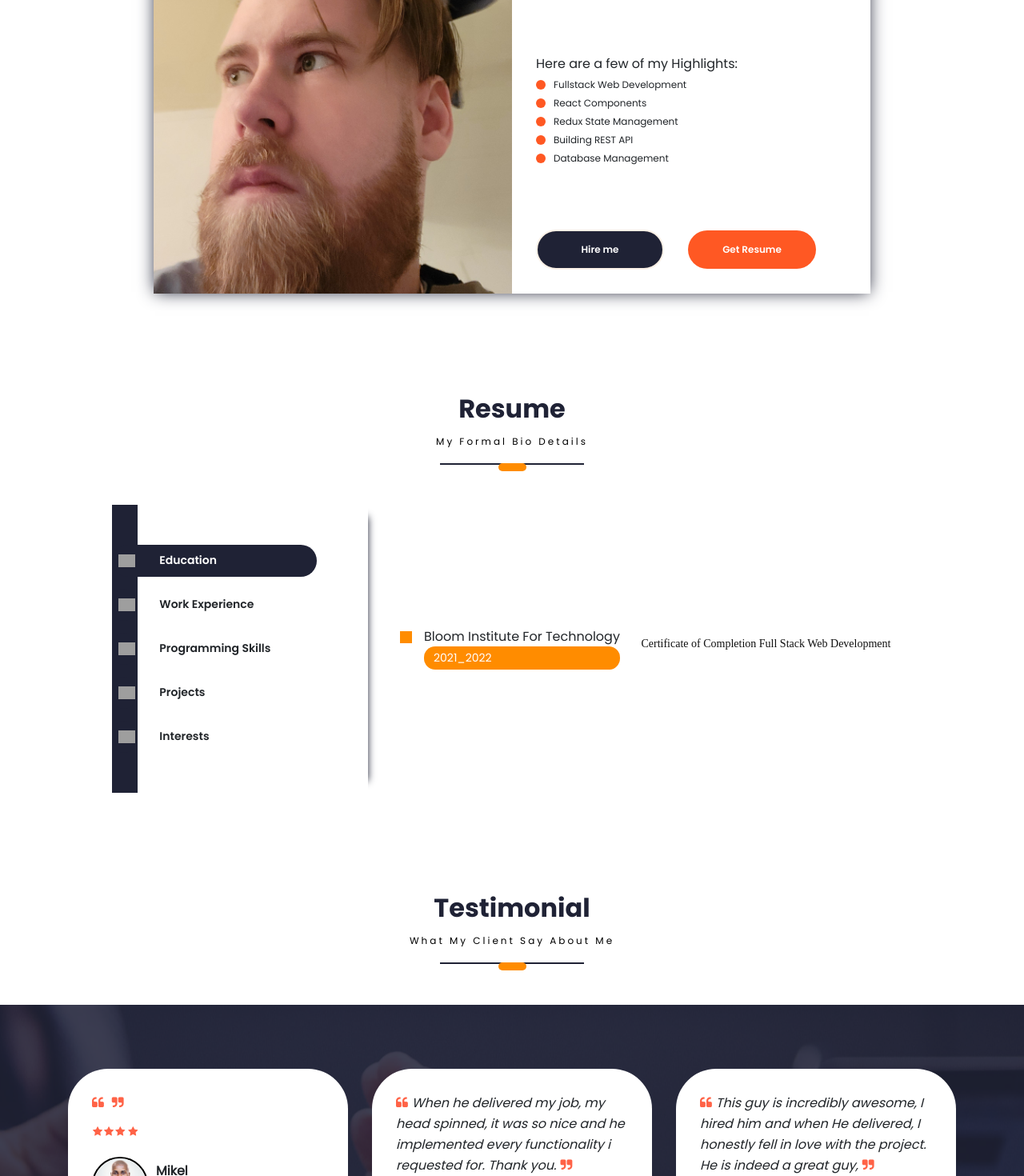
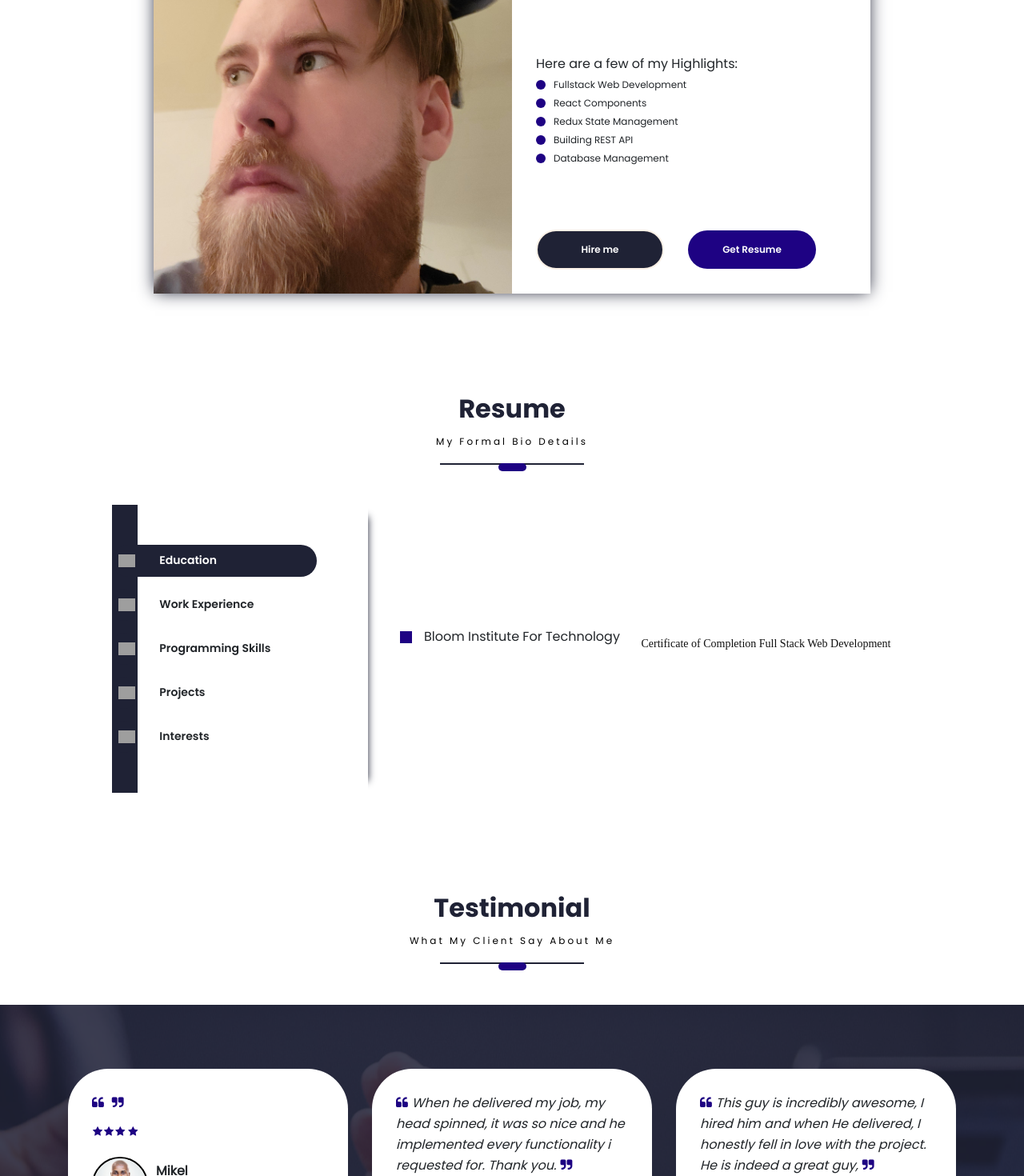
Before and after one commit to CodyAskew9/Cody-Askew, a React (Create React App) app in the folder cody-askew/: page / in a window 1280 px wide. Shown: the part 760-2230 px from the top of the page at 80% size. Built offline with nearby package versions, Linux system fonts and the light colour scheme; grey boxes are pictures that could not be loaded; the HTML template or start-up script is replaced by a standard one; a web font is replaced by a local one.

Commit message:
small color changes

```diff
--- a/cody-askew/package.json
+++ b/cody-askew/package.json
@@ -17,7 +17,6 @@
     "react-dom": "^18.0.0",
     "react-owl-carousel": "^2.3.3",
     "react-scripts": "^2.1.3",
-    "react-typical": "^0.1.3",
     "rxjs": "^7.5.5",
     "web-vitals": "^2.1.4"
   },
--- a/cody-askew/src/app.css
+++ b/cody-askew/src/app.css
@@ -6,8 +6,8 @@ root{
     --sea-green-extra-dark: #09BEAD;
     --sea-green-shadow: rgba(11, 190, 173,0.4);
     --header-hamburger-background : rgba(11, 190, 173,0.8);
-    --orange: #F57F17;
-    --dark-orange: #FF5823;
+    --orange: #1e0283;
+    --dark-orange: #1e0283;
     --orange-shadow: rgba(245, 127, 23,0.2);
     --white: #ffffff;
     --black: #333333;
--- a/cody-askew/src/components/AboutMe/AboutMe.css
+++ b/cody-askew/src/components/AboutMe/AboutMe.css
@@ -48,7 +48,7 @@
     height: 12px;
     width: 12px;
     margin: 0 10px 0 0;
-    background-color: #ff5823;
+    background-color: #1e0283;
     border-radius: 50%;
 }
 .about-me-options .highlighted-btn{
--- a/cody-askew/src/components/ContactMe/ContactMe.css
+++ b/cody-askew/src/components/ContactMe/ContactMe.css
@@ -65,7 +65,7 @@
   form p {
     text-align: center;
     margin-bottom: 10px;
-    color: #ff5823;
+    color: #1e0283;
     letter-spacing: 0.1rem;
     font-family: "Poppins Bold";
   }
@@ -104,7 +104,7 @@
     outline: none;
     width: 900px;
     color: rgb(230, 227, 227);
-    border: 2px solid #ff5823;
+    border: 2px solid #1e0283;
     font-size: 12px;
     border-radius: 19px;
     background-color: #1f2235;
--- a/cody-askew/src/components/Footer/Footer.css
+++ b/cody-askew/src/components/Footer/Footer.css
@@ -19,7 +19,7 @@
     height: 50px;
     color: aliceblue;
     font-size: 24px;
-    background-color: tomato;
+    background-color: #1e0283;
     border-radius: 10px;
     border: none;
   }
--- a/cody-askew/src/components/Home/Header/Header.css
+++ b/cody-askew/src/components/Home/Header/Header.css
@@ -36,7 +36,7 @@ header-option-separator{
     color: white;
 }
 .selected-header-option{
-    color: #ff5823;
+    color: #1e0283;
 }
 @media only screen and (max-width: 1110px){
     .header-parent{
--- a/cody-askew/src/components/Resume/Resume.css
+++ b/cody-askew/src/components/Resume/Resume.css
@@ -98,7 +98,7 @@
     height: 15px;
     width: 15px;
     top:5px;
-    background-color: darkorange;
+    background-color: #1e0283;
 }
 .resume-sub-heading{
     position: relative;
@@ -114,7 +114,7 @@
 
 }
 .heading-date{
-    background-color: darkorange;
+    background-color: d#1e0283;
     padding: 4px 12px;
     font-size: 14px;
     border-radius: 14px;
@@ -137,7 +137,7 @@
     position: relative;
     height: 15px;
     width: 70%;
-    background-color: darkorange;
+    background-color: #1e0283;
 }
 .skill-percentage .active-percentage{
     height: 15px;
@@ -148,7 +148,7 @@
 .skill-parent span{
     font-family: "Poppins Simibold";
     font-size: 16px;
-    color: darkorange;
+    color: #1e0283;
 }
 @media only screen and (max-width: 1110px){
     .resume-card{
--- a/cody-askew/src/components/Testimonial/Testimonial.css
+++ b/cody-askew/src/components/Testimonial/Testimonial.css
@@ -46,11 +46,11 @@
 }
 .testimonial-section .testi-item p .fa-quote-left {
   margin-right: 5px;
-  color: tomato;
+  color: #1e0283;
 }
 .testimonial-section .testi-item p .fa-quote-right {
   margin-left: 5px;
-  color: tomato;
+  color: #1e0283;
 }
 
 .testimonial-section .testi-comment .stars {
@@ -62,7 +62,7 @@
 }
 .testimonial-section .testi-comment .stars li i {
   font-size: 13px;
-  color: tomato;
+  color: #1e0283;
 }
 .testimonial-section .client-info {
   position: relative;
--- a/cody-askew/src/index.css
+++ b/cody-askew/src/index.css
@@ -108,7 +108,7 @@ body ::-webkit-scrollbar-thumb {
 
 .primary-btn:hover {
   color: aliceblue;
-  border: 2px solid #ff5823;
+  border: 2px solid #1e0283;
   background-color: #1f2235;
 }
 
@@ -116,7 +116,7 @@ body ::-webkit-scrollbar-thumb {
   color: var(--white);
 
   font-size: 12px;
-  background-color: #ff5823;
+  background-color: #1e0283;
 }
 @media only screen and (max-width: 568px) {
   .highlighted-btn {
--- a/cody-askew/src/utilitys/ScreenHeading/ScreenHeading.css
+++ b/cody-askew/src/utilitys/ScreenHeading/ScreenHeading.css
@@ -37,5 +37,5 @@
 .seperator-blob div{
     width: 35px;
     border-radius: 10px;
-    background-color: darkorange;
+    background-color: #1e0283;
 }
```
Also changed, not shown: 1 other file (tests, documents, lock files or other folders).
